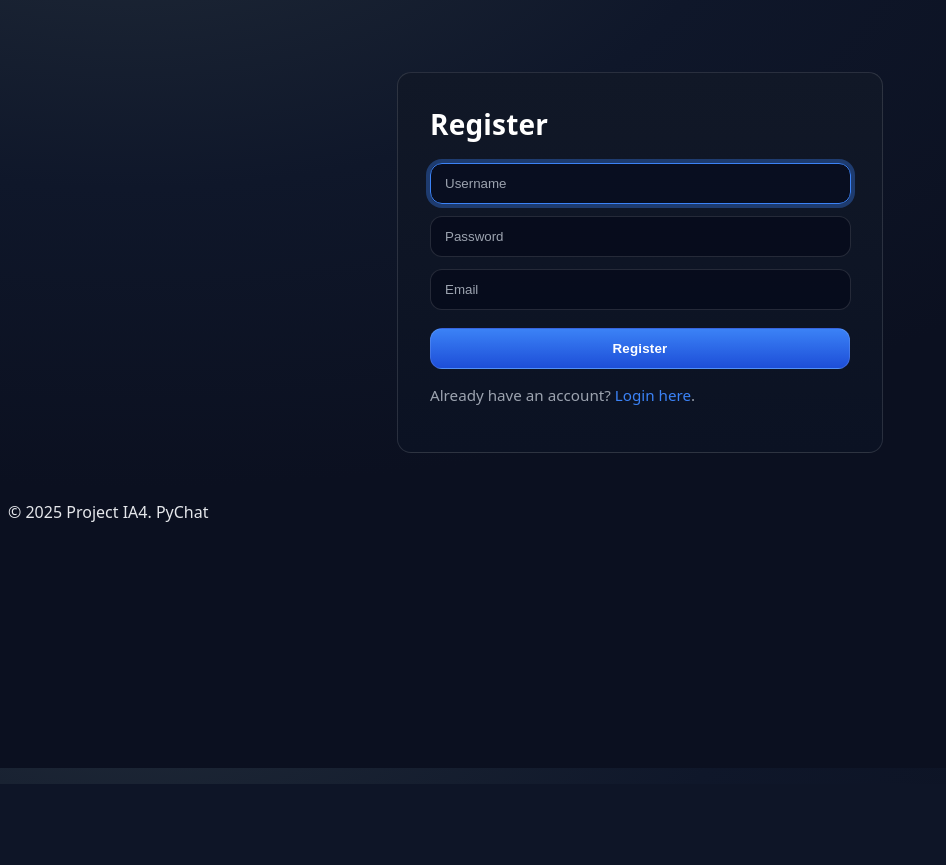
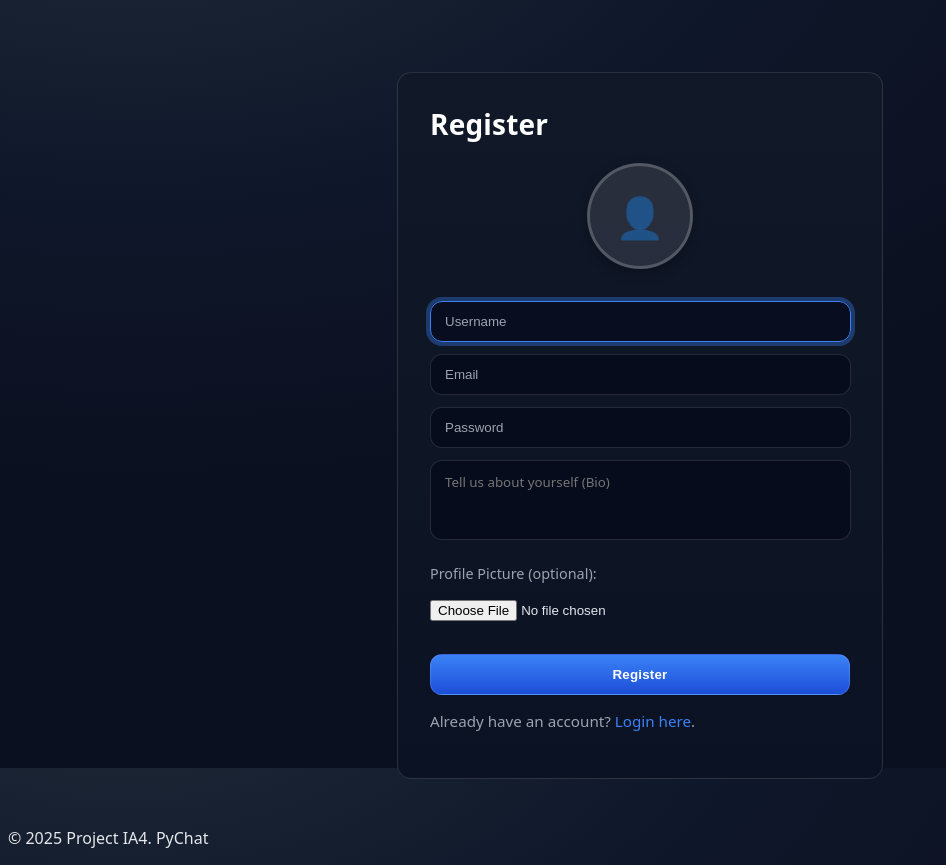
Before and after one commit to lucasserban/PyChat, a Flask app: page /register in a window 1280 px wide. Shown: the part 32-897 px from the top of the page, without its empty margins (0-946 px from the left). Before the commit the page ends 816 px from the top, so only its background shows below. Run offline with Flask 3, Linux system fonts and the light colour scheme.

Commit message:
Update the register page
Signed-off-by: Neacsa Leonard <leonardneacsa2005@gmail.com>

```diff
--- a/app.py
+++ b/app.py
@@ -163,21 +163,56 @@ def login():
 @app.route('/register', methods=['GET', 'POST'])
 def register():
     if request.method == 'POST':
+        # 1. Preluăm datele din formular
         username = request.form.get('username', '').strip()
         password = request.form.get('password', '')
         email = request.form.get('email', '').strip()
+        bio = request.form.get('bio', '').strip()
 
+        # Validări de bază
         if not username or not password or not email:
-            flash('All fields are mandatory.')
+            flash('All fields (Username, Password, Email) are mandatory.')
         elif User.query.filter_by(username=username).first():
             flash('Username already exists')
         else:
+            # 2. Procesăm imaginea de profil (dacă există)
+            profile_pic_filename = None
+            if 'profile_pic' in request.files:
+                file = request.files['profile_pic']
+                if file and file.filename != '':
+                    if allowed_file(file.filename):
+                        filename = secure_filename(file.filename)
+                        # Generăm un nume unic folosind username-ul și timestamp-ul
+                        # (Nu avem încă user.id, deci folosim username care e unic)
+                        unique_filename = f"{username}_{int(datetime.utcnow().timestamp())}_{filename}"
+
+                        file_path = os.path.join(app.config['UPLOAD_FOLDER'], unique_filename)
+                        try:
+                            file.save(file_path)
+                            profile_pic_filename = unique_filename
+                        except Exception as e:
+                            print(f"Error saving profile pic: {e}")
+                    else:
+                        flash('Invalid file type. Allowed: png, jpg, jpeg, gif')
+                        # Dacă fișierul nu e bun, poți decide să oprești înregistrarea sau să continui fără poză.
+                        # Aici alegem să continuăm fără poză sau să dăm return (opțional).
+
+            # 3. Creăm utilizatorul cu toate datele
             pw_hash = generate_password_hash(password)
-            new_user = User(username=username, password=pw_hash, email=email)
+            new_user = User(
+                username=username,
+                password=pw_hash,
+                email=email,
+                bio=bio,                      # Adăugăm Bio
+                profile_pic=profile_pic_filename # Adăugăm Imaginea
+            )
+
             db.session.add(new_user)
             db.session.commit()
+
             flash('Registration successful. Please log in.')
             return redirect(url_for('login'))
+
     return render_template('register.html')
 
 @app.route('/logout')
--- a/static/css/register.css
+++ b/static/css/register.css
@@ -141,3 +141,28 @@ body {
 		padding: 1.25rem;
 	}
 }
+
+.register-avatar-wrapper {
+    display: flex;
+    justify-content: center;
+    margin-bottom: 20px;
+}
+
+.avatar-placeholder, .avatar-preview {
+    width: 100px;
+    height: 100px;
+    border-radius: 50%;
+    object-fit: cover; /* Asigură că imaginea nu se deformează */
+    border: 3px solid rgba(255, 255, 255, 0.2);
+    box-shadow: 0 4px 12px rgba(0, 0, 0, 0.3);
+}
+
+.avatar-placeholder {
+    background: rgba(255, 255, 255, 0.1);
+    display: flex;
+    align-items: center;
+    justify-content: center;
+    font-size: 40px; /* Mărimea iconiței */
+    color: rgba(255, 255, 255, 0.5);
+    cursor: default;
+}
--- a/static/js/auth.js
+++ b/static/js/auth.js
@@ -1,8 +1,40 @@
 document.addEventListener('DOMContentLoaded', () => {
-    // remove top navigation links with these labels on auth pages
+    // 1. Remove navigation links (codul vechi)
     const removeLabels = ['pychat', 'my account', 'direct messages', 'logout', 'global chat'];
     document.querySelectorAll('a').forEach(a => {
       const txt = a.textContent && a.textContent.trim().toLowerCase();
       if (txt && removeLabels.includes(txt)) a.remove();
     });
+
+    // 2. Logică pentru previzualizare imagine la Register (NOU)
+    const fileInput = document.getElementById('register-file-input');
+    const previewImg = document.getElementById('register-preview');
+    const placeholder = document.getElementById('register-placeholder');
+
+    if (fileInput && previewImg && placeholder) {
+        fileInput.addEventListener('change', function(event) {
+            const file = event.target.files[0];
+
+            if (file) {
+                const reader = new FileReader();
+
+                reader.onload = function(e) {
+                    // Când fișierul e citit, actualizăm sursa imaginii
+                    previewImg.src = e.target.result;
+
+                    // Afișăm imaginea, ascundem placeholder-ul
+                    previewImg.style.display = 'block';
+                    placeholder.style.display = 'none';
+                }
+
+                // Citim imaginea ca URL (base64)
+                reader.readAsDataURL(file);
+            } else {
+                // Dacă utilizatorul dă cancel la selecție
+                previewImg.style.display = 'none';
+                previewImg.src = "";
+                placeholder.style.display = 'flex';
+            }
+        });
+    }
 });
--- a/templates/register.html
+++ b/templates/register.html
@@ -4,12 +4,29 @@
 <link rel="stylesheet" href="{{ url_for('static', filename='css/register.css') }}" />
 <div class="register-container">
     <h1>Register</h1>
-    <form method="POST">
+
+    <form method="POST" enctype="multipart/form-data">
+        <div class="register-avatar-wrapper">
+            <div id="register-placeholder" class="avatar-placeholder">
+                👤
+            </div>
+            <img id="register-preview" src="" alt="Preview" class="avatar-preview" style="display: none;">
+        </div>
+
         <input type="text" name="username" placeholder="Username" required autofocus value="{{ request.form.get('username', '') }}">
+        <input type="email" name="email" placeholder="Email" required value="{{ request.form.get('email', '') }}">
         <input type="password" name="password" placeholder="Password" required>
-        <input type="email" name="email" placeholder="Email" required value="{{ request.form.get('email', '') }}">
+
+        <textarea name="bio" placeholder="Tell us about yourself (Bio)" rows="3"
+            style="width: 93%; padding: 12px 14px; border-radius: 12px; border: 1px solid rgba(255,255,255,0.12); background: rgba(3, 6, 23, 0.55); color: #e5e7eb; outline: none; font-family: inherit; resize: none; margin-bottom: 12px;"></textarea>
+
+        <label for="profile_pic" style="color: #9ca3af; margin-bottom: 5px; display: block; font-size: 0.9em;">Profile Picture (optional):</label>
+        <input type="file" id="register-file-input" name="profile_pic" accept=".png, .jpg, .jpeg, .gif"
+            style="color: #e5e7eb; background: transparent; border: none; padding: 0; margin-bottom: 15px;">
+
         <button type="submit">Register</button>
     </form>
+
     <p>Already have an account? <a href="{{ url_for('login') }}">Login here</a>.</p>
     {% with messages = get_flashed_messages() %}
       {% if messages %}
```
